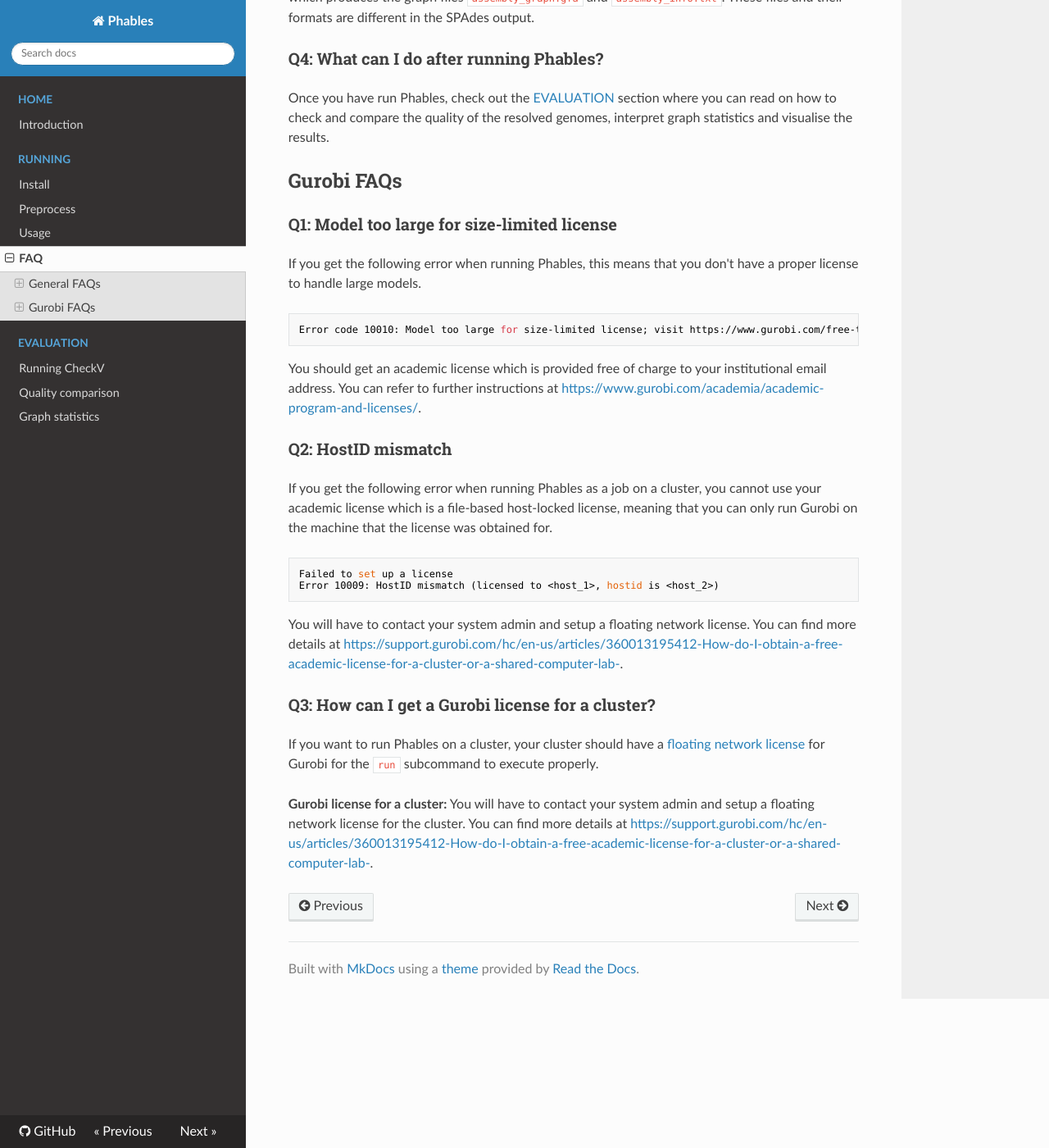
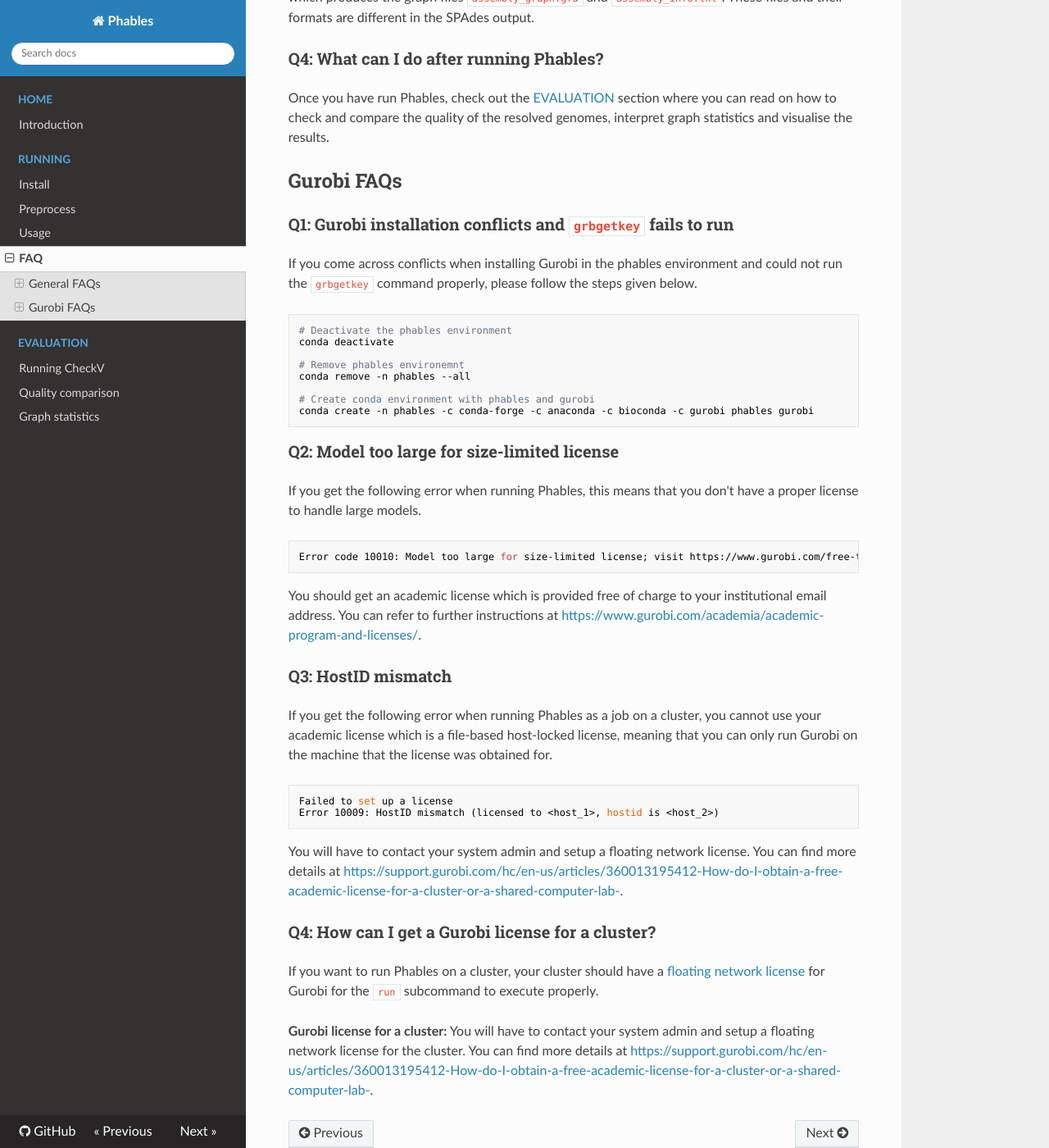
Before and after one commit to Vini2/phables, an MkDocs documentation site: the page built from docs/faq.md, in a window 1280 px wide and 1400 px high, scrolled down 599 px. Shown: the whole window at 82% size. Built offline with MkDocs 1.6.1, drawn with Linux system fonts in a browser that asks for light colours; nearby versions of some CDN libraries; a script that is not in the unit is left out.

Commit message:
DOC: Update docs

````diff
--- a/docs/faq.md
+++ b/docs/faq.md
@@ -21,7 +21,22 @@ Once you have run Phables, check out the [EVALUATION](https://phables.readthedoc
 
 ## Gurobi FAQs
 
-### Q1: Model too large for size-limited license
+### Q1: Gurobi installation conflicts and `grbgetkey` fails to run
+
+If you come across conflicts when installing Gurobi in the phables environment and could not run the `grbgetkey` command properly, please follow the steps given below.
+
+```bash
+# Deactivate the phables environment
+conda deactivate
+
+# Remove phables environemnt
+conda remove -n phables --all
+
+# Create conda environment with phables and gurobi
+conda create -n phables -c conda-forge -c anaconda -c bioconda -c gurobi phables gurobi
+```
+
+### Q2: Model too large for size-limited license
 
 If you get the following error when running Phables, this means that you don't have a proper license to handle large models.
 
@@ -42,7 +57,7 @@ Error 10009: HostID mismatch (licensed to <host_1>, hostid is <host_2>)
 
 You will have to contact your system admin and setup a floating network license. You can find more details at [https://support.gurobi.com/hc/en-us/articles/360013195412-How-do-I-obtain-a-free-academic-license-for-a-cluster-or-a-shared-computer-lab-](https://support.gurobi.com/hc/en-us/articles/360013195412-How-do-I-obtain-a-free-academic-license-for-a-cluster-or-a-shared-computer-lab-).
 
-### Q3: How can I get a Gurobi license for a cluster?
+### Q4: How can I get a Gurobi license for a cluster?
 
 If you want to run Phables on a cluster, your cluster should have a [floating network license](https://en.wikipedia.org/wiki/Floating_licensing) for Gurobi for the `run` subcommand to execute properly.
 
````
Also changed, not shown: other parts of docs/faq.md (+1 -1 lines).
